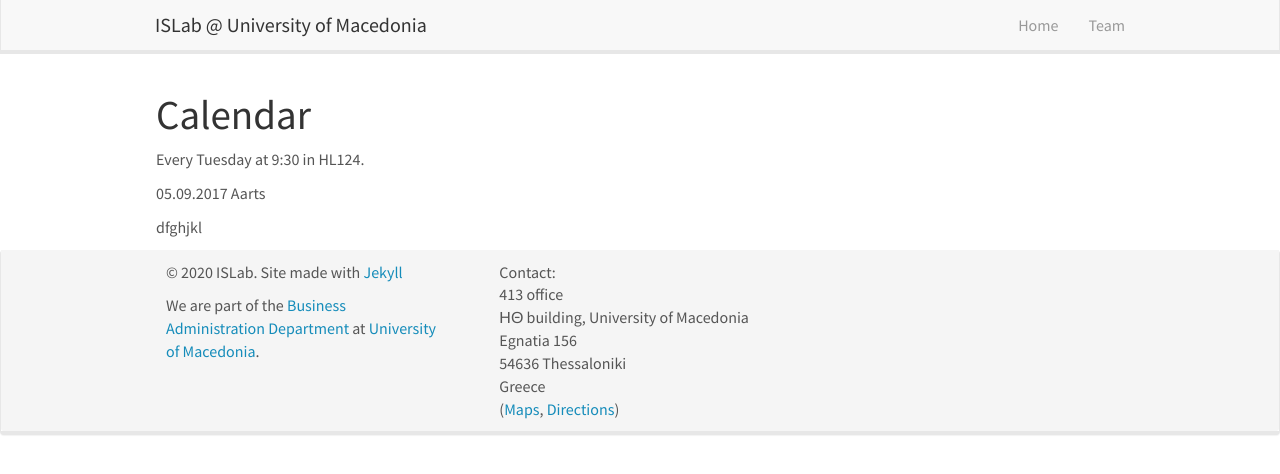
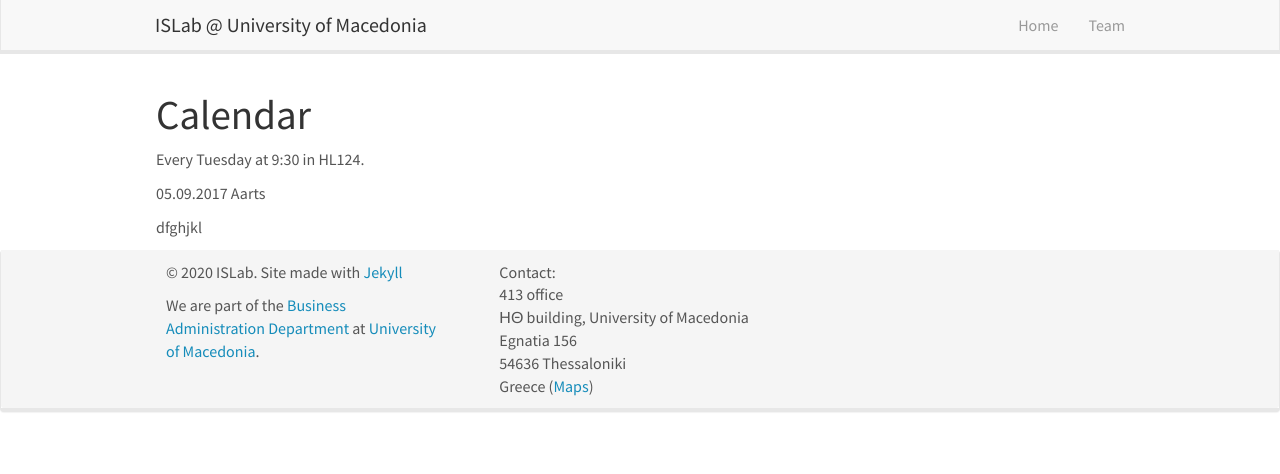
Before and after one commit to islab-uom/islab-uom2, a Jekyll site: the page built from _pages/mini_lecture_series.md, in a window 1280 px wide. Shown: the top 474 px of the page. Built offline with Jekyll 4.4.1, drawn with Linux system fonts in a browser that asks for light colours; nearby versions of some CDN libraries.

Commit message:
Update footer.html

```diff
--- a/_includes/footer.html
+++ b/_includes/footer.html
@@ -24,8 +24,8 @@
 		  ΗΘ building, University of Macedonia<br />
 		  Egnatia 156<br />
 		  54636 Thessaloniki<br />
-		  Greece <br />
-            (<a href="https://www.google.gr/maps/place/University+of+Macedonia/@40.6250129,22.9579198,17z/data=!4m5!3m4!1s0x14a838febd9553d7:0xdafb4206c7c961c9!8m2!3d40.6250129!4d22.9601085">Maps</a>, <a href="http://www.physics.leidenuniv.nl/travel-directions">Directions</a>)
+		  Greece
+            (<a href="https://www.google.gr/maps/place/University+of+Macedonia/@40.6250129,22.9579198,17z/data=!4m5!3m4!1s0x14a838febd9553d7:0xdafb4206c7c961c9!8m2!3d40.6250129!4d22.9601085">Maps</a>)
 		</div>
 	  </div>
 	</div>
```
